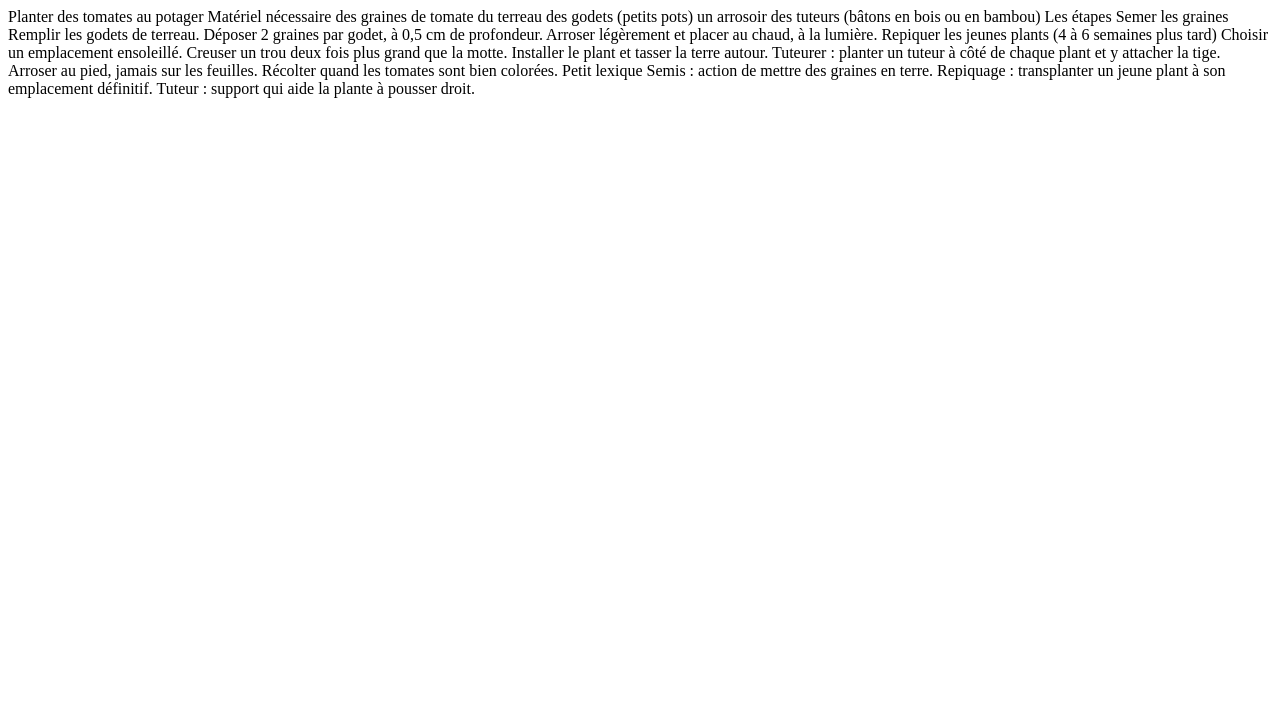
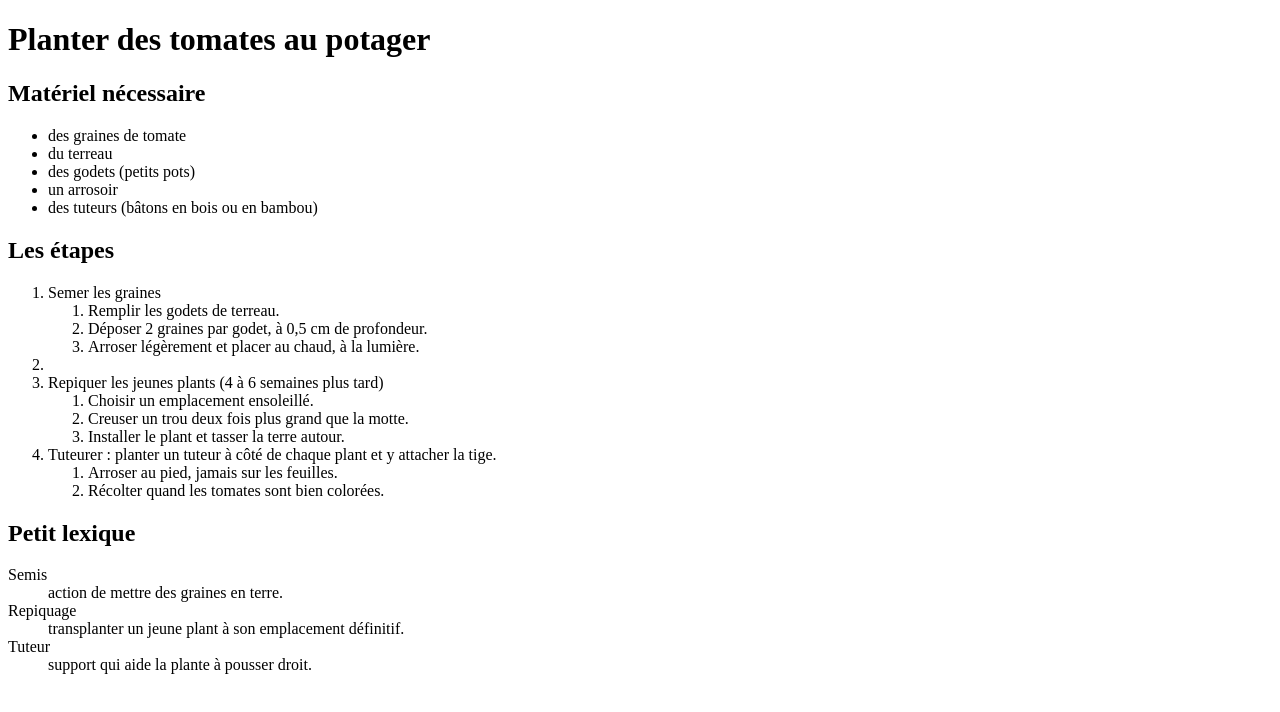
Before and after one commit to emmanuela-brou/ExerciceType-html, a plain HTML site: page niveau-1-graine/03-listes/index.html in a window 1280 px wide. Drawn offline with Linux system fonts and the light colour scheme.

Commit message:
liste et definition

```diff
--- a/niveau-1-graine/03-listes/index.html
+++ b/niveau-1-graine/03-listes/index.html
@@ -6,35 +6,56 @@
   <title>Planter des tomates au potager</title>
 </head>
 <body>
-  <!-- TODO 1 : titre principal -->
-  Planter des tomates au potager
+  <!-- partie : titre principal -->
+  <h1>Planter des tomates au potager</h1>
 
-  <!-- TODO 2 : titre de partie + liste NON ordonnée (l'ordre n'a pas d'importance) -->
-  Matériel nécessaire
-  des graines de tomate
-  du terreau
-  des godets (petits pots)
-  un arrosoir
-  des tuteurs (bâtons en bois ou en bambou)
+  <!-- Partie : Liste du matériel -->
+  <h2>Matériel nécessaire</h2>
+  <ul>
+    <li>des graines de tomate</li>
+    <li>du terreau</li>
+    <li>des godets (petits pots)</li>
+    <li>un arrosoir</li>
+    <li>des tuteurs (bâtons en bois ou en bambou)</li>
+  </ul>
 
-  <!-- TODO 3 et 4 : titre de partie + liste ORDONNÉE, avec des sous-listes imbriquées -->
-  Les étapes
-  Semer les graines
-  Remplir les godets de terreau.
-  Déposer 2 graines par godet, à 0,5 cm de profondeur.
-  Arroser légèrement et placer au chaud, à la lumière.
-  Repiquer les jeunes plants (4 à 6 semaines plus tard)
-  Choisir un emplacement ensoleillé.
-  Creuser un trou deux fois plus grand que la motte.
-  Installer le plant et tasser la terre autour.
-  Tuteurer : planter un tuteur à côté de chaque plant et y attacher la tige.
-  Arroser au pied, jamais sur les feuilles.
-  Récolter quand les tomates sont bien colorées.
+  <!-- Partie : Liste des étapes -->
+  <h2>Les étapes</h2>
+  <ol>
+    <li>Semer les graines
+    <ol>
+    <li>Remplir les godets de terreau.</li>
+ <li>Déposer 2 graines par godet, à 0,5 cm de profondeur.</li>
+  <li>Arroser légèrement et placer au chaud, à la lumière.</li>
+    </ol>
+  <li>
 
-  <!-- TODO 5 : titre de partie + liste de DÉFINITIONS -->
-  Petit lexique
-  Semis : action de mettre des graines en terre.
-  Repiquage : transplanter un jeune plant à son emplacement définitif.
-  Tuteur : support qui aide la plante à pousser droit.
+ <li> Repiquer les jeunes plants (4 à 6 semaines plus tard)
+  <ol>
+   <li>Choisir un emplacement ensoleillé.</li>
+  <li>Creuser un trou deux fois plus grand que la motte.</li>
+  <li>Installer le plant et tasser la terre autour.</li>
+  </ol>
+ </li>
+
+
+<li> Tuteurer : planter un tuteur à côté de chaque plant et y attacher la tige.
+  <ol>
+    <li>Arroser au pied, jamais sur les feuilles.</li>
+    <li>Récolter quand les tomates sont bien colorées.</li>
+  </ol>
+    </li>
+  </ol>
+
+  <!-- partie : liste de DÉFINITIONS -->
+  <h2>Petit lexique</h2>
+  <dl>
+    <dt>Semis</dt>
+    <dd>action de mettre des graines en terre.</dd>
+    <dt>Repiquage</dt>
+    <dd>transplanter un jeune plant à son emplacement définitif.</dd>
+    <dt>Tuteur</dt>
+    <dd>support qui aide la plante à pousser droit.</dd>
+  </dl>
 </body>
 </html>
```
